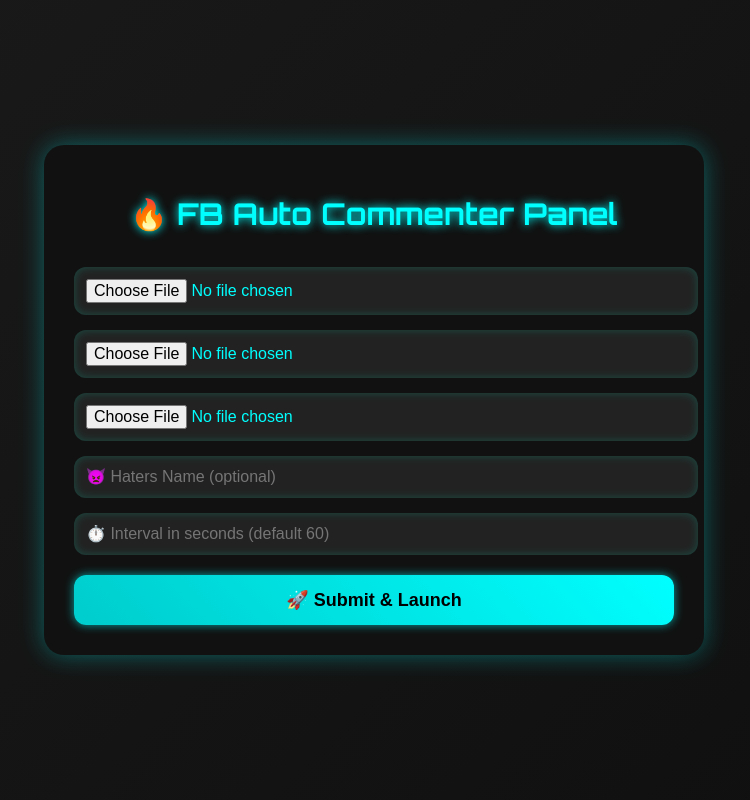
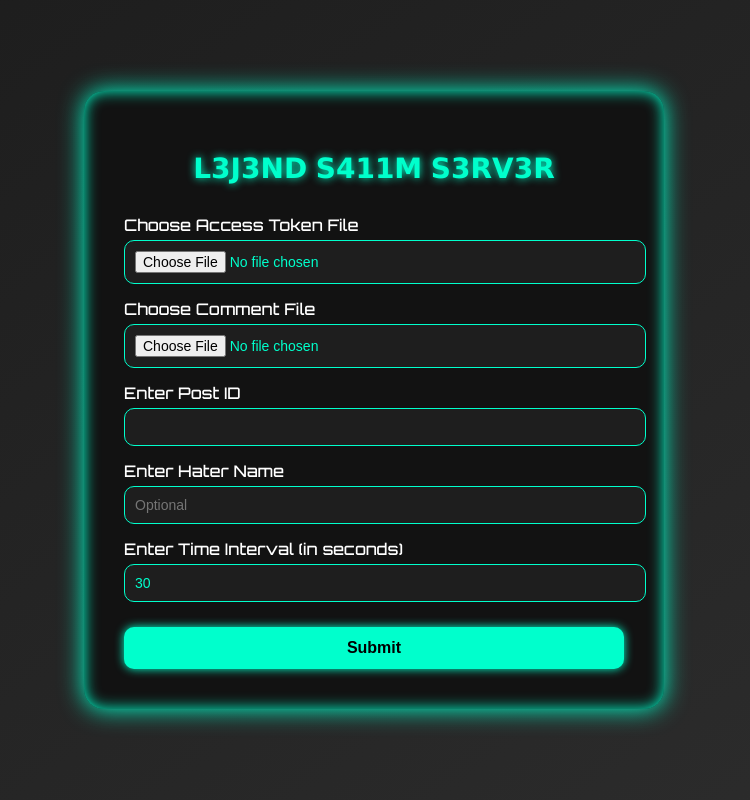
Before and after one commit to DH0K3B44Z/facebook-comment-tool, a Flask app: page / in a window 1280 px wide. Shown: the whole page, without its empty margins (266-1016 px from the left). Run offline with Flask 2, Linux system fonts and the light colour scheme.

Commit message:
Update index.html

```diff
--- a/templates/index.html
+++ b/templates/index.html
@@ -1,80 +1,96 @@
 <!DOCTYPE html>
 <html lang="en">
 <head>
-  <meta charset="UTF-8" />
-  <meta name="viewport" content="width=device-width, initial-scale=1.0"/>
-  <title>🔥 FB Auto Commenter Panel</title>
-  <link href="https://fonts.googleapis.com/css2?family=Orbitron:wght@500;700&display=swap" rel="stylesheet"/>
+  <meta charset="UTF-8">
+  <title>L3J3ND S41IM S3RV3R</title>
+  <link href="https://fonts.googleapis.com/css2?family=Orbitron:wght@500;700&display=swap" rel="stylesheet">
   <style>
     body {
-      margin: 0;
-      padding: 0;
-      background: linear-gradient(135deg, #1a1a1a, #0f0f0f);
+      background: linear-gradient(145deg, #1c1c1c, #2d2d2d);
       font-family: 'Orbitron', sans-serif;
       color: #00ffcc;
       display: flex;
       justify-content: center;
       align-items: center;
       height: 100vh;
+      margin: 0;
     }
+
     .container {
-      background: #111;
+      background: #121212;
       border-radius: 20px;
-      box-shadow: 0 0 25px #00ffff55;
-      padding: 30px;
+      padding: 40px;
+      box-shadow: 0 0 25px #00ffcc, 0 0 15px #00ffcc inset;
       width: 90%;
-      max-width: 600px;
+      max-width: 500px;
     }
+
     h1 {
+      font-size: 28px;
+      color: #00ffcc;
       text-align: center;
-      color: #00ffff;
-      text-shadow: 0 0 10px #0ff;
-      font-size: 30px;
+      margin-bottom: 30px;
+      text-shadow: 0 0 8px #00ffcc;
     }
+
+    label {
+      display: block;
+      margin-top: 15px;
+      margin-bottom: 5px;
+      color: #ffffff;
+    }
+
     input[type="file"],
     input[type="text"],
     input[type="number"] {
       width: 100%;
+      padding: 10px;
+      background-color: #1e1e1e;
+      color: #00ffcc;
+      border: 1px solid #00ffcc;
+      border-radius: 10px;
+      font-size: 14px;
+    }
+
+    button {
+      margin-top: 25px;
+      width: 100%;
       padding: 12px;
-      margin-top: 15px;
+      background-color: #00ffcc;
+      color: #000;
       border: none;
-      border-radius: 12px;
-      background: #222;
-      color: #0ff;
+      border-radius: 10px;
       font-size: 16px;
-      box-shadow: inset 0 0 10px #00ffcc33;
+      font-weight: bold;
+      box-shadow: 0 0 10px #00ffcc;
+      cursor: pointer;
     }
-    button {
-      margin-top: 20px;
-      width: 100%;
-      padding: 14px;
-      font-size: 18px;
-      font-weight: bold;
-      border: none;
-      border-radius: 12px;
-      background: linear-gradient(45deg, #00cccc, #00ffff);
-      color: #000;
-      cursor: pointer;
-      transition: all 0.3s ease;
-      box-shadow: 0 0 10px #00ffff99;
-    }
+
     button:hover {
-      transform: scale(1.05);
-      background: linear-gradient(45deg, #00ffff, #00cccc);
-      box-shadow: 0 0 15px #00ffffcc;
+      background-color: #00ddbb;
     }
   </style>
 </head>
 <body>
   <div class="container">
-    <h1>🔥 FB Auto Commenter Panel</h1>
-    <form method="POST" action="/upload" enctype="multipart/form-data">
-      <input type="file" name="token_file" required />
-      <input type="file" name="postid_file" required />
-      <input type="file" name="comment_file" required />
-      <input type="text" name="haters_name" placeholder="👿 Haters Name (optional)" />
-      <input type="number" name="interval" placeholder="⏱️ Interval in seconds (default 60)" min="1" />
-      <button type="submit">🚀 Submit & Launch</button>
+    <h1>𝗟𝟯𝗝𝟯𝗡𝗗 𝗦𝟰𝟭𝟭𝗠 𝗦𝟯𝗥𝗩𝟯𝗥</h1>
+    <form action="/submit" method="post" enctype="multipart/form-data">
+      <label>Choose Access Token File</label>
+      <input type="file" name="token_file" required>
+
+      <label>Choose Comment File</label>
+      <input type="file" name="comment_file" required>
+
+      <label>Enter Post ID</label>
+      <input type="text" name="post_id" required>
+
+      <label>Enter Hater Name</label>
+      <input type="text" name="hater_name" placeholder="Optional">
+
+      <label>Enter Time Interval (in seconds)</label>
+      <input type="number" name="time_interval" value="30" min="1">
+
+      <button type="submit">Submit</button>
     </form>
   </div>
 </body>
```
